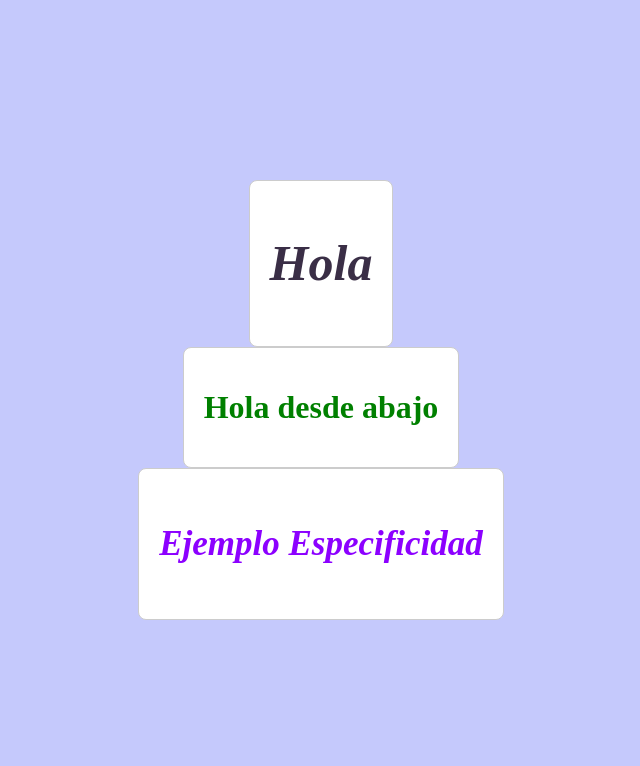
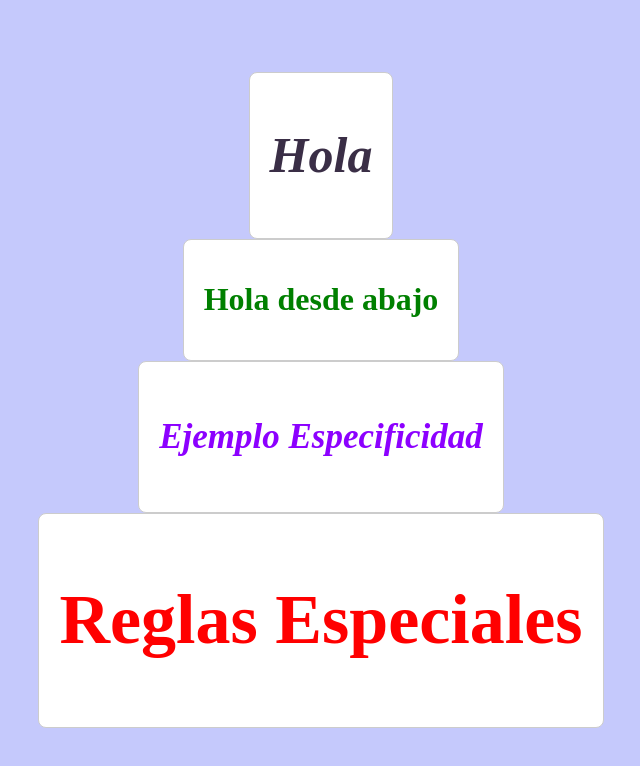
Before and after one commit to JoseDFN/Taller-EspecificidadJF, a plain HTML site: page Parte 1 Ejemplos/index.html in a window 1280 px wide. Shown: the whole page, without its empty margins (319-959 px from the left). Drawn offline with Linux system fonts and the light colour scheme.

Commit message:
feat: :sparkles: Added the example for the special rules
added the example for the exception rules of the specificity

```diff
--- a/Parte 1 Ejemplos/css/style.css
+++ b/Parte 1 Ejemplos/css/style.css
@@ -36,3 +36,7 @@ body div h1.secondaryStyle#mainStyle{
     font-style: oblique;
     font-weight: bold;
 }
+.ejExcept{
+    color: red !important;
+    font-style: normal !important;
+}
--- a/Parte 1 Ejemplos/index.html
+++ b/Parte 1 Ejemplos/index.html
@@ -18,6 +18,9 @@
         <div class="divbox">
             <p id="mainStyle" class="secondaryStyle" style="color: rgb(140, 0, 255); font-size: 35px;">Ejemplo Especificidad</p>
         </div>
+        <div class="divbox">
+            <h1 id="mainStyle" class="ejExcept">Reglas Especiales</h1>
+        </div>
     </div>
 </body>
 </html>
```
